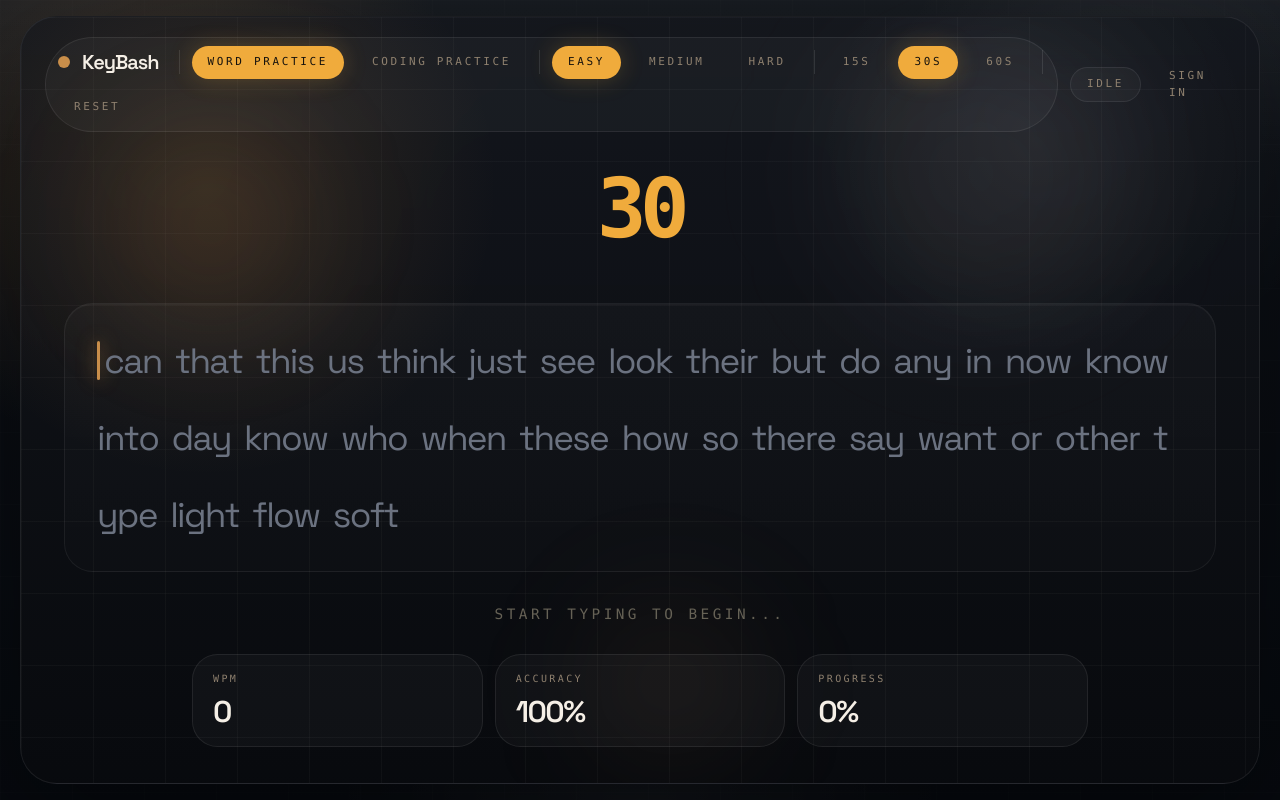
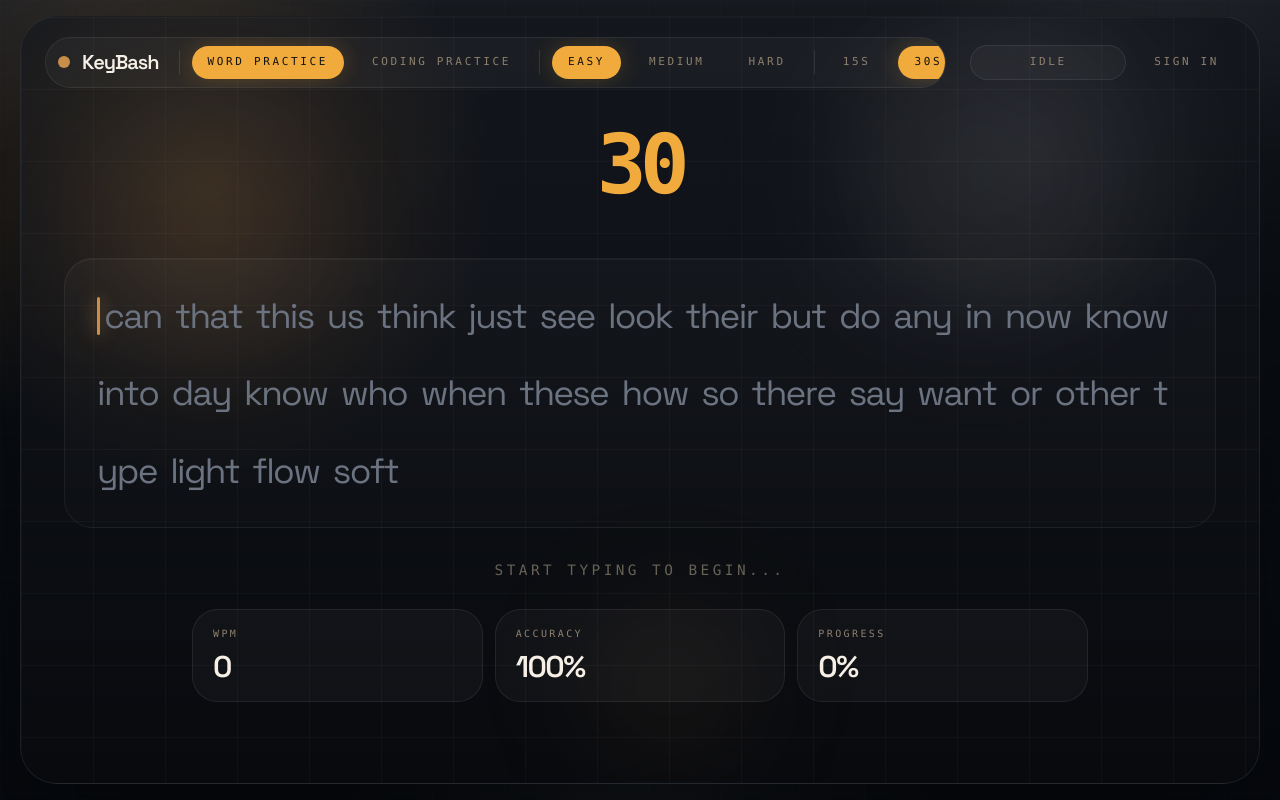
Before and after one commit to riyasisodiya2486/keyBash, a Next.js app in the folder apps/web/: page /practice in a window 1280 px wide. Built offline with nearby package versions, Linux system fonts and the light colour scheme.

Commit message:
improved the typing ui

```diff
--- a/apps/web/components/typing/TypingBox.tsx
+++ b/apps/web/components/typing/TypingBox.tsx
@@ -332,6 +332,12 @@ export default function TypingBox() {
   };
 
   const handleKeyDown = (event: KeyboardEvent<HTMLInputElement>) => {
+    if (event.key === "Enter") {
+      event.preventDefault();
+      handleReset();
+      return;
+    }
+
     if (isComplete) {
       return;
     }
@@ -417,8 +423,9 @@ export default function TypingBox() {
         aria-label="Typing input"
       />
 
-      <div ref={topBarRef} className="relative z-10 flex flex-col gap-3 lg:flex-row lg:items-center lg:justify-between">
-        <div className="flex flex-wrap items-center gap-3 rounded-full border border-white/8 bg-white/[0.03] px-3 py-2">
+      <div ref={topBarRef} className="relative z-10 grid gap-3 xl:grid-cols-[minmax(0,1fr)_auto] xl:items-center">
+        <div className="min-w-0 max-w-full overflow-x-auto rounded-full border border-white/8 bg-white/[0.03] px-3 py-2 [scrollbar-width:none] [-ms-overflow-style:none] [&::-webkit-scrollbar]:hidden">
+          <div className="flex min-w-max items-center gap-3 whitespace-nowrap">
             <div className="flex items-center gap-3 pr-2">
             <span className="h-3 w-3 rounded-full bg-[#c98e4a]" />
             <span className="text-lg font-semibold tracking-[-0.05em] text-[#f5efe6] sm:text-xl">
@@ -431,7 +438,7 @@ export default function TypingBox() {
                 key={option}
                 type="button"
                 onClick={() => handlePracticeModeChange(option)}
-              className={`rounded-full px-4 py-2 font-mono text-[11px] uppercase tracking-[0.24em] transition ${
+                className={`rounded-full px-4 py-2 font-mono text-[11px] uppercase tracking-[0.24em] whitespace-nowrap transition ${
                   practiceMode === option
                     ? "bg-[#f0ab3c] text-[#16120d] shadow-[0_0_24px_rgba(240,171,60,0.22)]"
                     : "text-[#8f816f] hover:text-[#f5efe6]"
@@ -446,7 +453,7 @@ export default function TypingBox() {
                 key={option}
                 type="button"
                 onClick={() => handleDifficultyChange(option)}
-              className={`rounded-full px-4 py-2 font-mono text-[11px] uppercase tracking-[0.24em] transition ${
+                className={`rounded-full px-4 py-2 font-mono text-[11px] uppercase tracking-[0.24em] whitespace-nowrap transition ${
                   difficulty === option
                     ? "bg-[#f0ab3c] text-[#16120d] shadow-[0_0_24px_rgba(240,171,60,0.22)]"
                     : "text-[#8f816f] hover:text-[#f5efe6]"
@@ -461,7 +468,7 @@ export default function TypingBox() {
                 key={option}
                 type="button"
                 onClick={() => handleDurationChange(option)}
-              className={`rounded-full px-4 py-2 font-mono text-[11px] uppercase tracking-[0.24em] transition ${
+                className={`rounded-full px-4 py-2 font-mono text-[11px] uppercase tracking-[0.24em] whitespace-nowrap transition ${
                   duration === option
                     ? "bg-[#f0ab3c] text-[#16120d] shadow-[0_0_24px_rgba(240,171,60,0.22)]"
                     : "text-[#8f816f] hover:text-[#f5efe6]"
@@ -474,19 +481,20 @@ export default function TypingBox() {
             <button
               type="button"
               onClick={handleReset}
-            className="px-4 py-2 font-mono text-[11px] uppercase tracking-[0.24em] text-[#8f816f] transition hover:text-[#f5efe6]"
+              className="px-4 py-2 font-mono text-[11px] uppercase tracking-[0.24em] whitespace-nowrap text-[#8f816f] transition hover:text-[#f5efe6]"
             >
               Reset
             </button>
           </div>
+        </div>
 
-        <div className="flex items-center gap-3">
-          <div className="rounded-full border border-white/8 bg-white/[0.03] px-4 py-2 font-mono text-[11px] uppercase tracking-[0.24em] text-[#8f816f]">
+        <div className="flex shrink-0 items-center justify-end gap-3 xl:pl-3">
+          <div className="min-w-[9.75rem] rounded-full border border-white/8 bg-white/[0.03] px-4 py-2 text-center font-mono text-[11px] uppercase tracking-[0.24em] text-[#8f816f]">
             {isComplete ? "Run complete" : hasStarted ? "Live run" : "Idle"}
           </div>
           <a
             href="/sign-in"
-            className="rounded-full px-4 py-2 font-mono text-[11px] uppercase tracking-[0.24em] text-[#8f816f] transition hover:text-[#f5efe6]"
+            className="rounded-full px-4 py-2 font-mono text-[11px] uppercase tracking-[0.24em] whitespace-nowrap text-[#8f816f] transition hover:text-[#f5efe6]"
           >
             Sign in
           </a>
```
Lines whose indentation alone changed are shown as unchanged.
